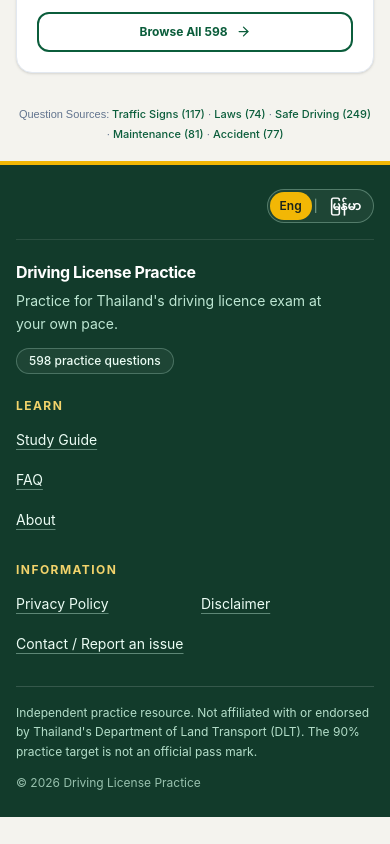
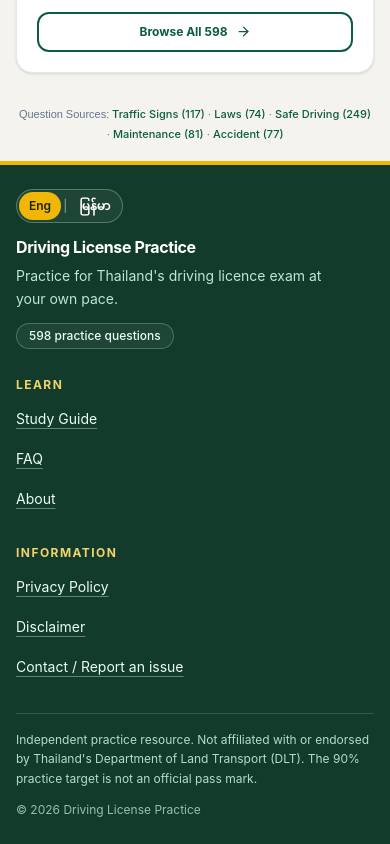
Before and after one commit to ZinLinn254995/Thai-Driving-License-Exam, a React (Vite) app: page / in a window 390 px wide. Shown: the part 2950-3794 px from the top of the page. Before the commit the page ends 3767 px from the top, so only its background shows below. Built offline with nearby package versions, Linux system fonts and the light colour scheme.

Commit message:
Improve mobile footer and place language switch above footer title

```diff
--- a/src/App.tsx
+++ b/src/App.tsx
@@ -323,15 +323,13 @@ export default function App() {
 
       <footer className="mt-auto border-t-4 border-[#f2b705] bg-[#123b2b] text-white">
         <div className="mx-auto w-full max-w-6xl px-4 py-6 sm:px-6 sm:py-8 lg:px-8">
-          <div className="mb-5 flex justify-end border-b border-white/10 pb-4 sm:mb-6 sm:pb-5">
-            <div className="inline-flex items-center gap-0.5 rounded-full border border-emerald-100/30 bg-white/5 p-0.5" role="group" aria-label="Choose language">
-              <button type="button" onClick={() => { setSiteLanguage('en'); try { localStorage.setItem('thai_drive_site_language', 'en'); } catch {} }} aria-pressed={siteLanguage === 'en'} className={`min-h-7 rounded-full px-2.5 py-1 text-xs font-semibold transition-colors focus-visible:outline focus-visible:outline-2 focus-visible:outline-offset-2 focus-visible:outline-white ${siteLanguage === 'en' ? 'bg-[#f2b705] text-[#19241e]' : 'text-white hover:bg-white/10'}`}>Eng</button>
-              <span aria-hidden="true" className="text-xs text-emerald-100/60">|</span>
-              <button type="button" onClick={() => { setSiteLanguage('my'); try { localStorage.setItem('thai_drive_site_language', 'my'); } catch {} }} aria-pressed={siteLanguage === 'my'} className={`min-h-7 rounded-full px-2.5 py-1 text-xs font-semibold transition-colors focus-visible:outline focus-visible:outline-2 focus-visible:outline-offset-2 focus-visible:outline-white ${siteLanguage === 'my' ? 'bg-[#f2b705] text-[#19241e]' : 'text-white hover:bg-white/10'}`}>မြန်မာ</button>
-            </div>
-          </div>
-          <div className="grid grid-cols-1 gap-6 sm:grid-cols-2 sm:gap-x-8 sm:gap-y-7 lg:grid-cols-[1.25fr_0.85fr_1.2fr] lg:gap-10">
+          <div className="grid grid-cols-1 gap-7 sm:grid-cols-2 sm:gap-x-8 sm:gap-y-7 lg:grid-cols-[1.25fr_0.85fr_1.2fr] lg:gap-10">
             <div className="min-w-0 sm:col-span-2 lg:col-span-1">
+              <div className="mb-3 inline-flex items-center gap-0.5 self-start rounded-full border border-emerald-100/30 bg-white/5 p-0.5" role="group" aria-label="Choose language">
+                <button type="button" onClick={() => { setSiteLanguage('en'); try { localStorage.setItem('thai_drive_site_language', 'en'); } catch {} }} aria-pressed={siteLanguage === 'en'} className={`min-h-7 rounded-full px-2.5 py-1 text-xs font-semibold transition-colors focus-visible:outline focus-visible:outline-2 focus-visible:outline-offset-2 focus-visible:outline-white ${siteLanguage === 'en' ? 'bg-[#f2b705] text-[#19241e]' : 'text-white hover:bg-white/10'}`}>Eng</button>
+                <span aria-hidden="true" className="text-xs text-emerald-100/60">|</span>
+                <button type="button" onClick={() => { setSiteLanguage('my'); try { localStorage.setItem('thai_drive_site_language', 'my'); } catch {} }} aria-pressed={siteLanguage === 'my'} className={`min-h-7 rounded-full px-2.5 py-1 text-xs font-semibold transition-colors focus-visible:outline focus-visible:outline-2 focus-visible:outline-offset-2 focus-visible:outline-white ${siteLanguage === 'my' ? 'bg-[#f2b705] text-[#19241e]' : 'text-white hover:bg-white/10'}`}>မြန်မာ</button>
+              </div>
               <p className="m-0 text-base font-bold tracking-tight text-white">{siteLanguage === 'en' ? 'Driving License Practice' : 'ယာဉ်မောင်းလိုင်စင် လေ့ကျင့်ရေး'}</p>
               <p className="mt-1.5 max-w-xs text-sm leading-relaxed text-emerald-100/90">{siteLanguage === 'en' ? "Practice for Thailand's driving licence exam at your own pace." : 'ထိုင်းနိုင်ငံ ယာဉ်မောင်းလိုင်စင် စာမေးပွဲအတွက် မိမိအဆင်ပြေသည့်အချိန်တွင် လေ့ကျင့်ပါ။'}</p>
               <p className="mt-3 inline-flex rounded-full border border-emerald-100/25 bg-white/5 px-3 py-1 text-xs font-medium text-emerald-50">{QUESTIONS_BANK.length} {siteLanguage === 'en' ? 'practice questions' : 'လေ့ကျင့်မေးခွန်း'}</p>
@@ -346,7 +344,7 @@ export default function App() {
             </nav>
             <nav aria-label={siteLanguage === 'en' ? 'Website information' : 'ဝက်ဘ်ဆိုက် အချက်အလက်'} className="min-w-0">
               <h2 className="mb-2 text-xs font-bold uppercase tracking-[0.12em] text-[#f2d36b]">{siteLanguage === 'en' ? 'Information' : 'အချက်အလက်'}</h2>
-              <ul className="m-0 grid list-none grid-cols-2 gap-x-3 gap-y-1 p-0 sm:grid-cols-1">
+              <ul className="m-0 grid list-none grid-cols-1 gap-y-1 p-0">
                 <li><a href="/privacy.html" className="inline-flex min-h-9 items-center rounded-sm py-1 text-sm text-emerald-50 underline decoration-emerald-100/40 underline-offset-4 transition-colors hover:text-white hover:decoration-white focus-visible:outline-white">{siteLanguage === 'en' ? 'Privacy Policy' : 'ကိုယ်ရေးအချက်အလက် မူဝါဒ'}</a></li>
                 <li><a href="/disclaimer.html" className="inline-flex min-h-9 items-center rounded-sm py-1 text-sm text-emerald-50 underline decoration-emerald-100/40 underline-offset-4 transition-colors hover:text-white hover:decoration-white focus-visible:outline-white">{siteLanguage === 'en' ? 'Disclaimer' : 'ရှင်းလင်းချက်နှင့် ကန့်သတ်ချက်များ'}</a></li>
                 <li><a href="/contact.html" className="inline-flex min-h-9 items-center rounded-sm py-1 text-sm text-emerald-50 underline decoration-emerald-100/40 underline-offset-4 transition-colors hover:text-white hover:decoration-white focus-visible:outline-white">{siteLanguage === 'en' ? 'Contact / Report an issue' : 'ဆက်သွယ်ရန် / ပြဿနာတင်ပြရန်'}</a></li>
@@ -354,8 +352,8 @@ export default function App() {
             </nav>
           </div>
 
-          <div className="mt-6 border-t border-white/15 pt-4 sm:mt-7 sm:flex sm:items-start sm:justify-between sm:gap-8">
-            <p className="m-0 max-w-2xl text-xs leading-relaxed text-emerald-100/85">{siteLanguage === 'en' ? "Independent practice resource. Not affiliated with or endorsed by Thailand's Department of Land Transport (DLT). The 90% practice target is not an official pass mark." : 'ဤဝက်ဘ်ဆိုက်သည် သီးခြားလွတ်လပ်သော လေ့ကျင့်ရေးအရင်းအမြစ်ဖြစ်ပြီး ထိုင်းနိုင်ငံ ကုန်းလမ်းပို့ဆောင်ရေးဦးစီးဌာန (DLT) နှင့် မသက်ဆိုင်သလို ၎င်း၏ ထောက်ခံအတည်ပြုမှုလည်း မရှိပါ။ ၉၀% လေ့ကျင့်ရမှတ်သည် တရားဝင်အောင်မှတ် မဟုတ်ပါ။'}</p>
+          <div className="mt-7 border-t border-white/15 pt-4 sm:mt-8 sm:flex sm:items-start sm:justify-between sm:gap-8">
+            <p className="m-0 max-w-2xl break-words text-xs leading-relaxed text-emerald-100/85">{siteLanguage === 'en' ? "Independent practice resource. Not affiliated with or endorsed by Thailand's Department of Land Transport (DLT). The 90% practice target is not an official pass mark." : 'ဤဝက်ဘ်ဆိုက်သည် သီးခြားလွတ်လပ်သော လေ့ကျင့်ရေးအရင်းအမြစ်ဖြစ်ပြီး ထိုင်းနိုင်ငံ ကုန်းလမ်းပို့ဆောင်ရေးဦးစီးဌာန (DLT) နှင့် မသက်ဆိုင်သလို ၎င်း၏ ထောက်ခံအတည်ပြုမှုလည်း မရှိပါ။ ၉၀% လေ့ကျင့်ရမှတ်သည် တရားဝင်အောင်မှတ် မဟုတ်ပါ။'}</p>
             <p className="mt-3 shrink-0 text-xs leading-relaxed text-emerald-100/70 sm:mt-0 sm:text-right">© {new Date().getFullYear()} {siteLanguage === 'en' ? 'Driving License Practice' : 'ယာဉ်မောင်းလိုင်စင် လေ့ကျင့်ရေး'}</p>
           </div>
         </div>
```
